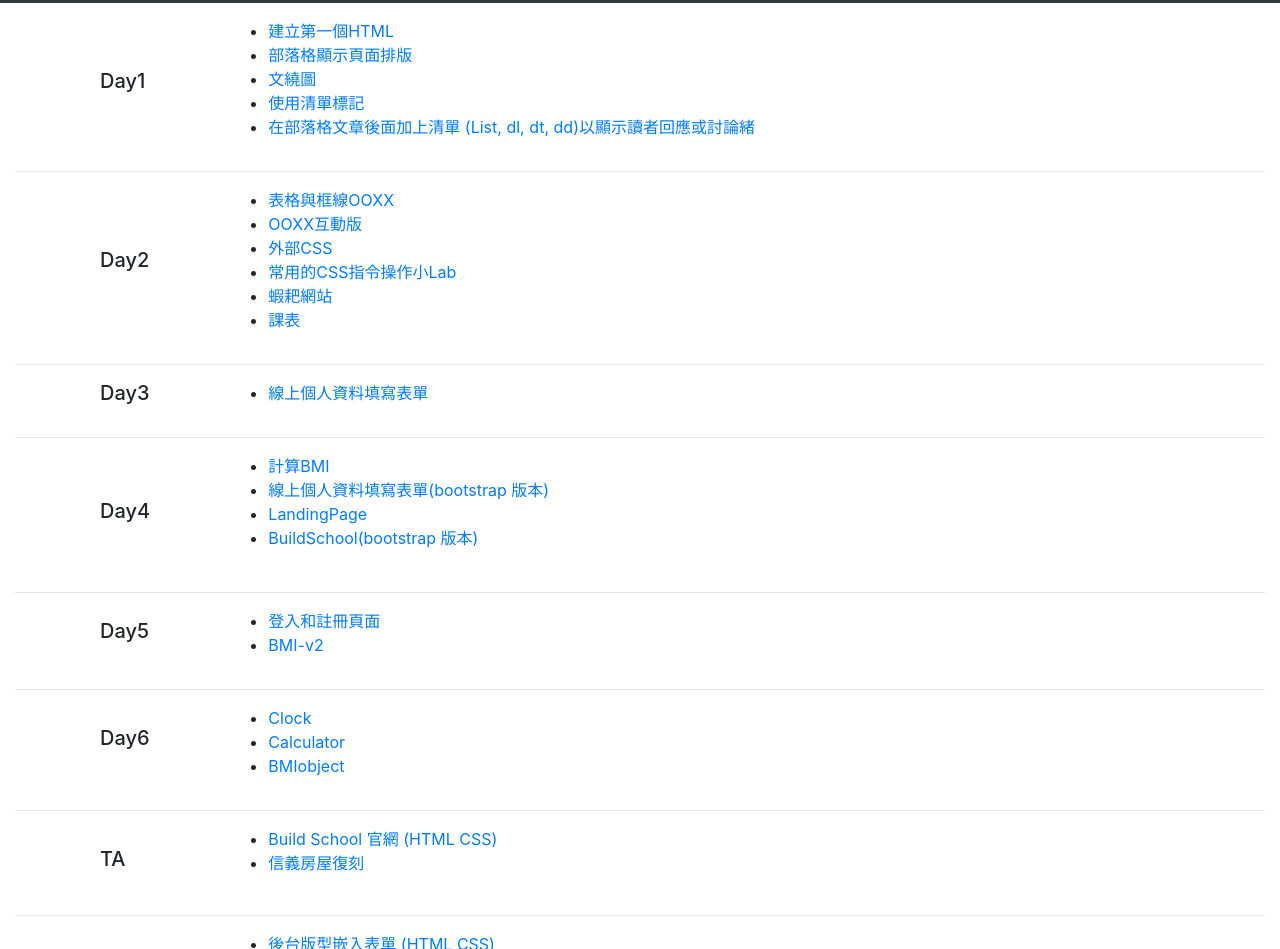
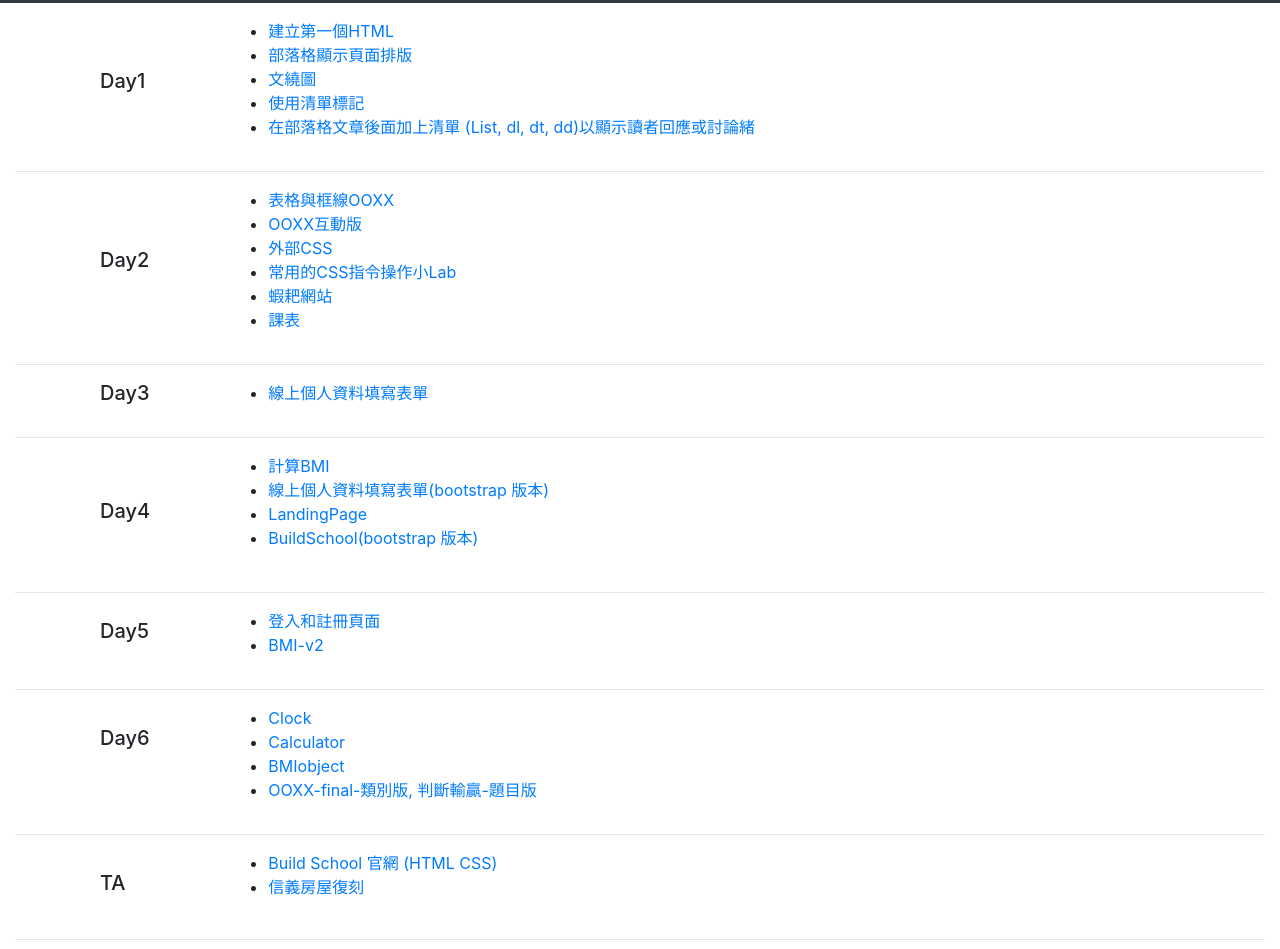
Before and after one commit to ChienShan/BuildSchool---exercises, a plain HTML site: page index.html in a window 1280 px wide. Shown: the part 71-1020 px from the top of the page. Drawn offline with nearby package versions, Linux system fonts and the light colour scheme.

Commit message:
新增連結

```diff
--- a/index.html
+++ b/index.html
@@ -109,6 +109,7 @@
                     <li><a href="Day6/clock.html">Clock</a></li>
                     <li><a href="Day6/calculator.html">Calculator</a></li>
                     <li><a href="Day6/BMIobject.html">BMIobject</a></li>
+                    <li><a href="Day6/OOXX-final-類別版, 判斷輸贏-題目版.html">OOXX-final-類別版, 判斷輸贏-題目版</a></li>
                 </ul>
             </div>
         </div>
```
